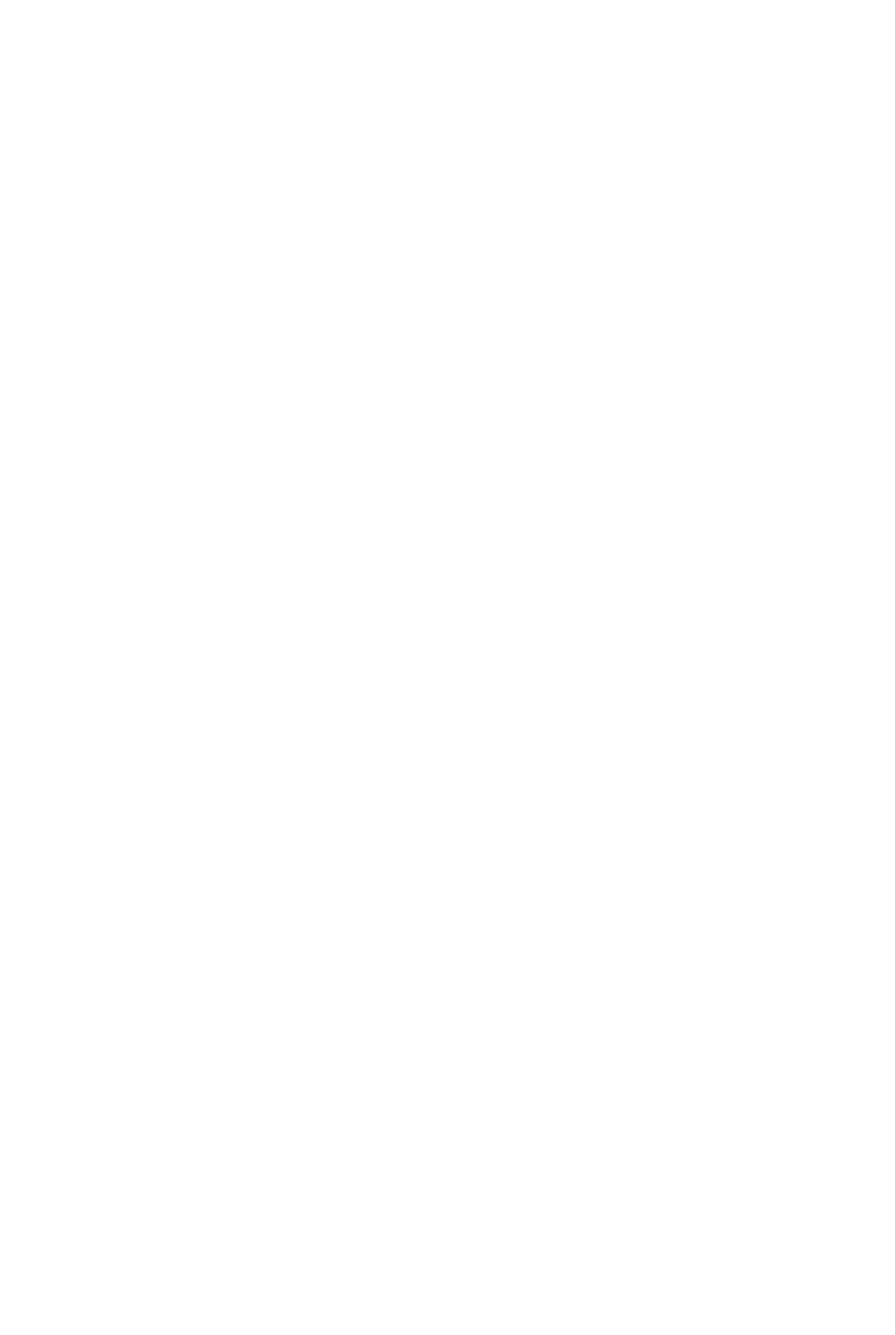
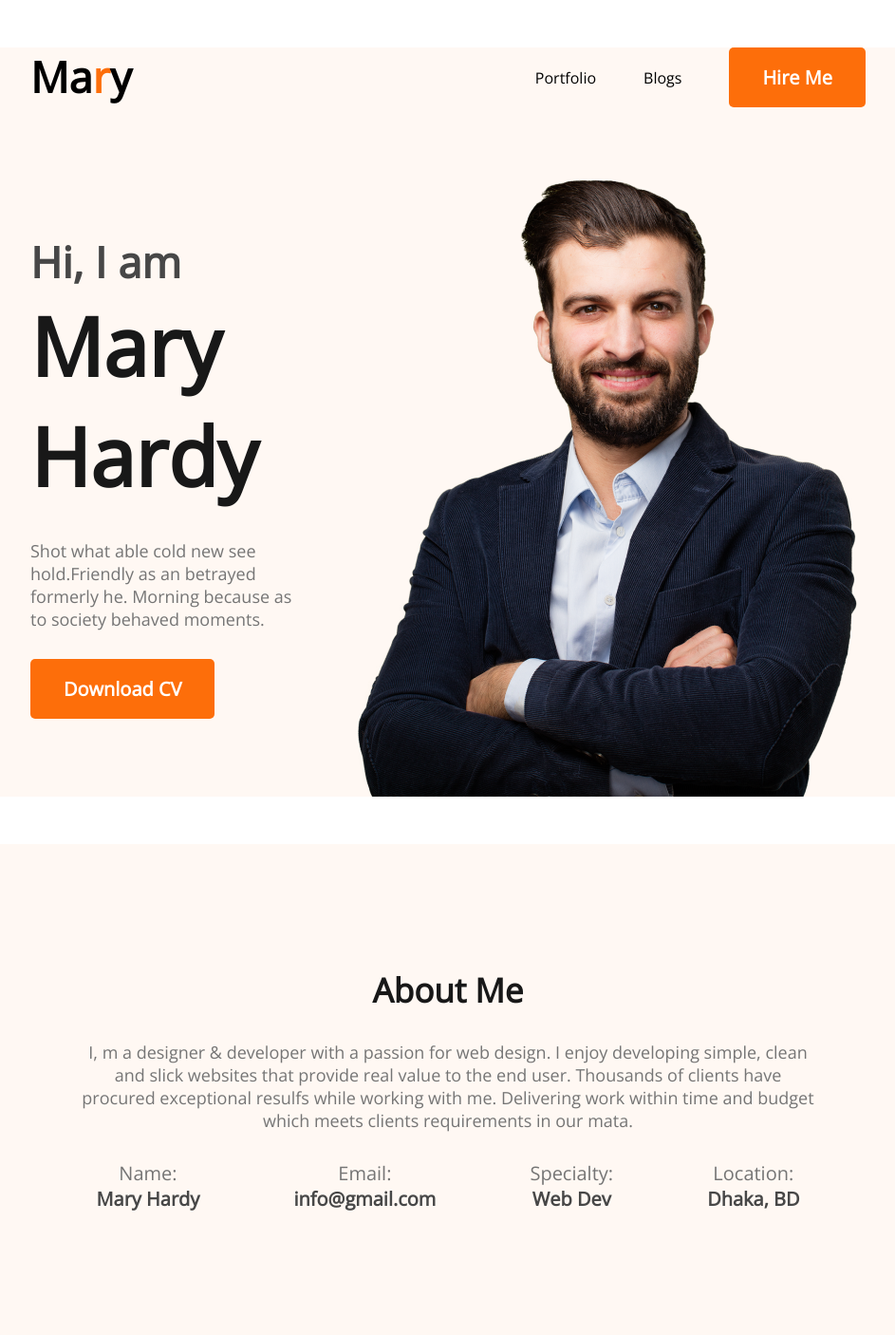
Before and after one commit to coderhasib23/portfolio-website, a plain HTML site: page index.html in a window 1280 px wide. Shown: the whole page at 95% size, without its empty margins (168-1111 px from the left). Before the commit the page ends 800 px from the top, so only its background shows below. Drawn offline with nearby package versions, Linux system fonts and the light colour scheme.

Commit message:
about section

```diff
--- a/index.html
+++ b/index.html
@@ -5,7 +5,67 @@
     <meta http-equiv="X-UA-Compatible" content="IE=edge" />
     <meta name="viewport" content="width=device-width, initial-scale=1.0" />
     <title>Developer Portfolio</title>
+    <link rel="preconnect" href="https://fonts.googleapis.com" />
+    <link rel="preconnect" href="https://fonts.gstatic.com" crossorigin />
+    <link
+      href="https://fonts.googleapis.com/css2?family=Open+Sans&display=swap"
+      rel="stylesheet"
+    />
     <link rel="stylesheet" href="styles/portfolio.css" />
   </head>
-  <body></body>
+  <body>
+    <header>
+      <nav>
+        <h2 class="nav-title">Ma<span class="text-primary">r</span>y</h2>
+        <ul>
+          <li>Portfolio</li>
+          <li>Blogs</li>
+          <li><button class="btn-primary">Hire Me</button></li>
+        </ul>
+      </nav>
+      <div class="banner">
+        <div>
+          <h3 class="banner-sub-title">Hi, I am</h3>
+          <h1 class="banner-title">Mary Hardy</h1>
+          <p class="banner-description">
+            Shot what able cold new see hold.Friendly as an betrayed formerly
+            he. Morning because as to society behaved moments.
+          </p>
+          <button class="btn-primary">Download CV</button>
+        </div>
+        <img src="images/hardy.png" alt="" srcset="" />
+      </div>
+    </header>
+    <main>
+      <div class="about">
+        <h2 class="about-title">About Me</h2>
+        <p class="about-description">
+          I, m a designer & developer with a passion for web design. I enjoy
+          developing simple, clean and slick websites that provide real value to
+          the end user. Thousands of clients have procured exceptional resulfs
+          while working with me. Delivering work within time and budget which
+          meets clients requirements in our mata.
+        </p>
+        <div class="about-info-container">
+          <div class="about-info">
+            <div class="info-title">Name:</div>
+            <p class="info-description">Mary Hardy</p>
+          </div>
+          <div class="about-info">
+            <div class="info-title">Email:</div>
+            <p class="info-description">info@gmail.com</p>
+          </div>
+          <div class="about-info">
+            <div class="info-title">Specialty:</div>
+            <p class="info-description">Web Dev</p>
+          </div>
+          <div class="about-info">
+            <div class="info-title">Location:</div>
+            <p class="info-description">Dhaka, BD</p>
+          </div>
+        </div>
+      </div>
+    </main>
+    <footer></footer>
+  </body>
 </html>
--- a/styles/portfolio.css
+++ b/styles/portfolio.css
@@ -0,0 +1,103 @@
+*{
+    margin: 0;
+    font-family: 'Open Sans', sans-serif;
+}
+/* Common CSS */
+.btn-primary{
+    font-weight: 700;
+    font-size: 20px;
+    color: #fff;
+    background: #FD6E0A;
+    border-radius: 5px;
+    padding: 18px 35px;
+    border: 0;
+}
+
+/* Nav and Header aria styles */
+ nav{
+    display: flex;
+    justify-content: space-between;
+    margin: 50px 200px;
+ }
+
+ .nav-title{
+    font-size: 45px;
+    font-weight: 800px;
+ }
+
+ nav ul{
+    display: flex;
+    align-items: center;
+ }
+ nav li {
+    list-style: none;
+    margin-left: 50px;
+ }
+ .text-primary{
+    color: #FD6E0A;
+ }
+
+header{
+    background: #FFF8F3;
+}
+
+ /* banner style */
+ .banner{
+    display: flex;
+    align-items: center;
+    margin: 50px 200px;
+ }
+
+ .banner-sub-title{
+    font-weight: 600;
+    font-size: 45px;
+    color: #474747;
+ }
+
+ .banner-title{
+    font-size: 85px;
+    font-weight: 700;
+    color: #181818;
+ }
+
+ .banner-description{
+    font-size: 18px;
+    color: #757575;
+    margin: 30px 0;
+ }
+
+ /* about Section */
+ main{
+    max-width: 1140px;
+    margin: 0 auto;
+ }
+ .about{
+    background: #FFF8F3;
+    padding: 130px 150px;
+    border-radius: 10px;
+    text-align: center;
+ }
+ .about-title{
+    color: #181818;
+    font-size: 35px;
+    font-weight: 700;
+ }
+ .about-description{
+    color: #757575;
+    font-size: 18px;
+    margin: 30px;
+ }
+ .about-info-container{
+    display: flex;
+    justify-content: space-around;
+ }
+ .info-title{
+    font-size: 20px;
+    color: #757575;;
+ }
+
+ .info-description{
+    font-size: 20px;
+    color: #474747;
+    font-weight: 700;
+ }
```
